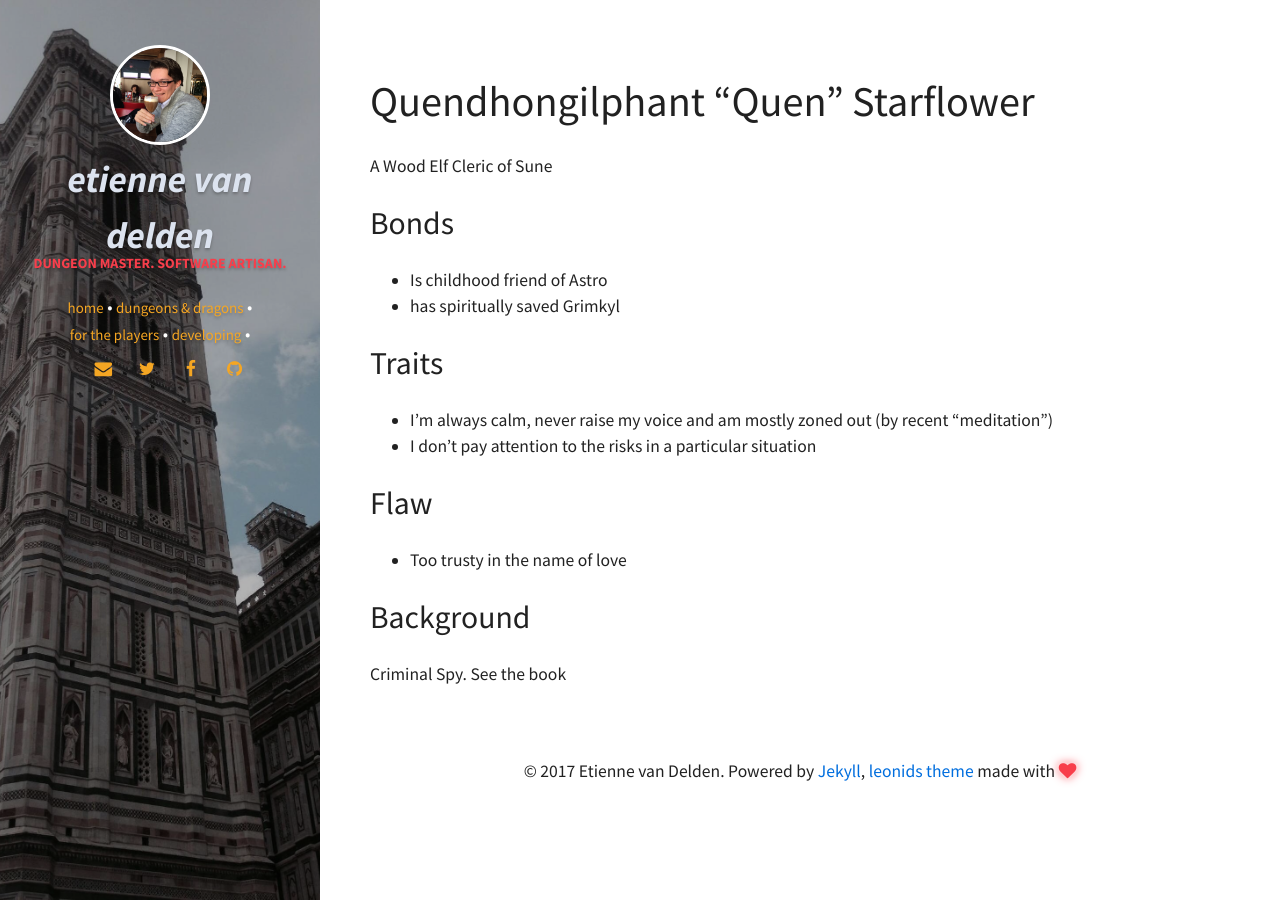
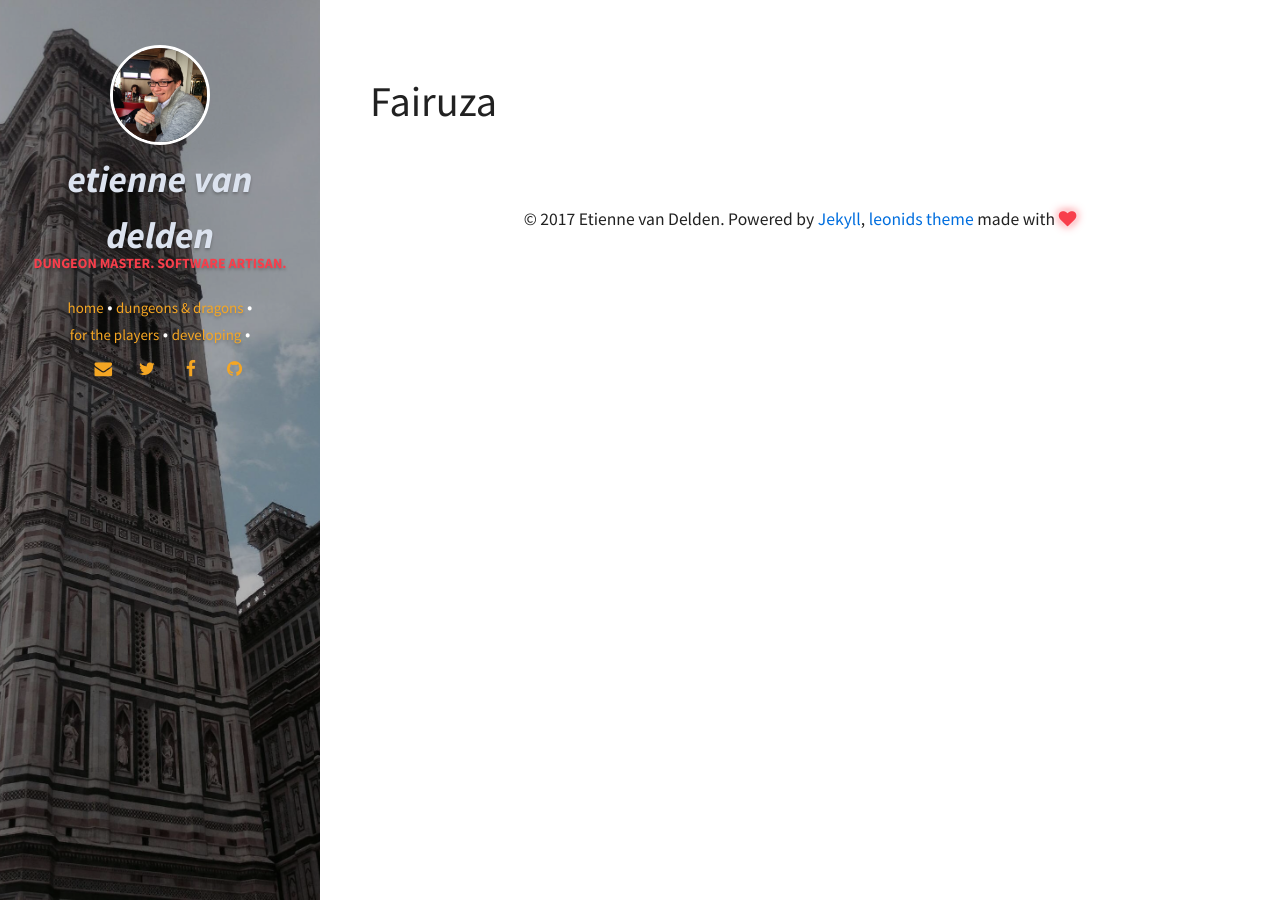
Before and after one commit to eirvandelden/eirvandelden.github.io, a Jekyll site: the page built from for-the-players/pcs/fairuza.md, in a window 1280 px wide. Built offline with Jekyll 4.4.1, drawn with Linux system fonts in a browser that asks for light colours.

Commit message:
Remove Quen's info on Fairuza page.

```diff
--- a/for-the-players/pcs/fairuza.md
+++ b/for-the-players/pcs/fairuza.md
@@ -1,27 +1,7 @@
 ---
 layout: two-col
-title: "Quendhongilphant 'Quen' Starflower"
+title: "Fairuza"
 categories: dungeons-and-dragons
 ---
 
-# Quendhongilphant "Quen" Starflower
-
-A Wood Elf Cleric of Sune
-
-## Bonds
-
-* Is childhood friend of Astro
-* has spiritually saved Grimkyl
-
-## Traits
-
-* I’m always calm, never raise my voice and am mostly zoned out (by recent “meditation”)
-* I don’t pay attention to the risks in a particular situation
-
-## Flaw
-
-* Too trusty in the name of love
-
-## Background
-
-Criminal Spy. See the book
+# Fairuza
```
